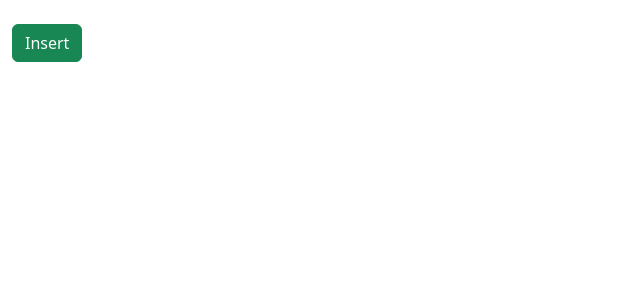
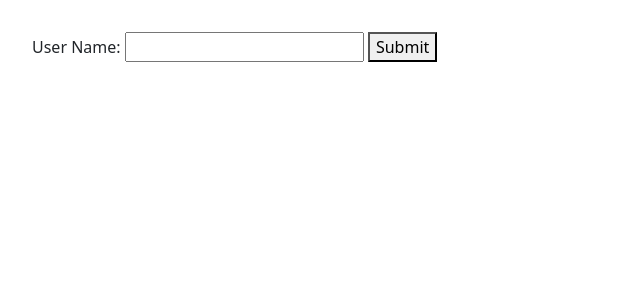
Before and after one commit to anurg/JS, a React (Create React App) app in the folder react-projects/shopping-react/: page / in a window 1280 px wide. Shown: the top 300 px of the page, without its empty margins (0-640 px from the left). Built offline with nearby package versions, Linux system fonts and the light colour scheme.

Commit message:
Bubbling, Stopping default event, Stop default Validation example.

```diff
--- a/react-projects/shopping-react/src/components/event-demo/event-demo.jsx
+++ b/react-projects/shopping-react/src/components/event-demo/event-demo.jsx
@@ -1,22 +1,14 @@
 
 export function EventDemo() {
-    function InsertClick(...args) {
-        var [e,msg,no] = args;
-        // document.write(`
-        //     Object Id : ${e.target.id} <br>
-        //     Class Name: ${e.target.className} <br>
-        //     X Position : ${e.clientX} <br>
-        //     `
-        // )
-        document.write( `
-            ${e.target.className} <br>
-        ${msg} <br>
-        ${no}
-        `)
-}
+    function handleSubmit(e) {
+        alert("Later we will post data to API.")
+        e.preventDefault();
+    }
     return (
-        <div className="container-fluid">
-            <button id="btnInsert" onClick={(e)=>InsertClick(e,'Welcome', 10)} className="btn btn-success mt-4">Insert</button>
+        <div className="container-fluid m-2 p-4" >
+           <form className="w-50" noValidate>
+            User Name: <input type="email"  name="UserName"/> <button type="submit">Submit</button>
+           </form>
         </div>
     );
 }
```
Also changed, not shown: 1 other file (tests, documents, lock files or other folders).
